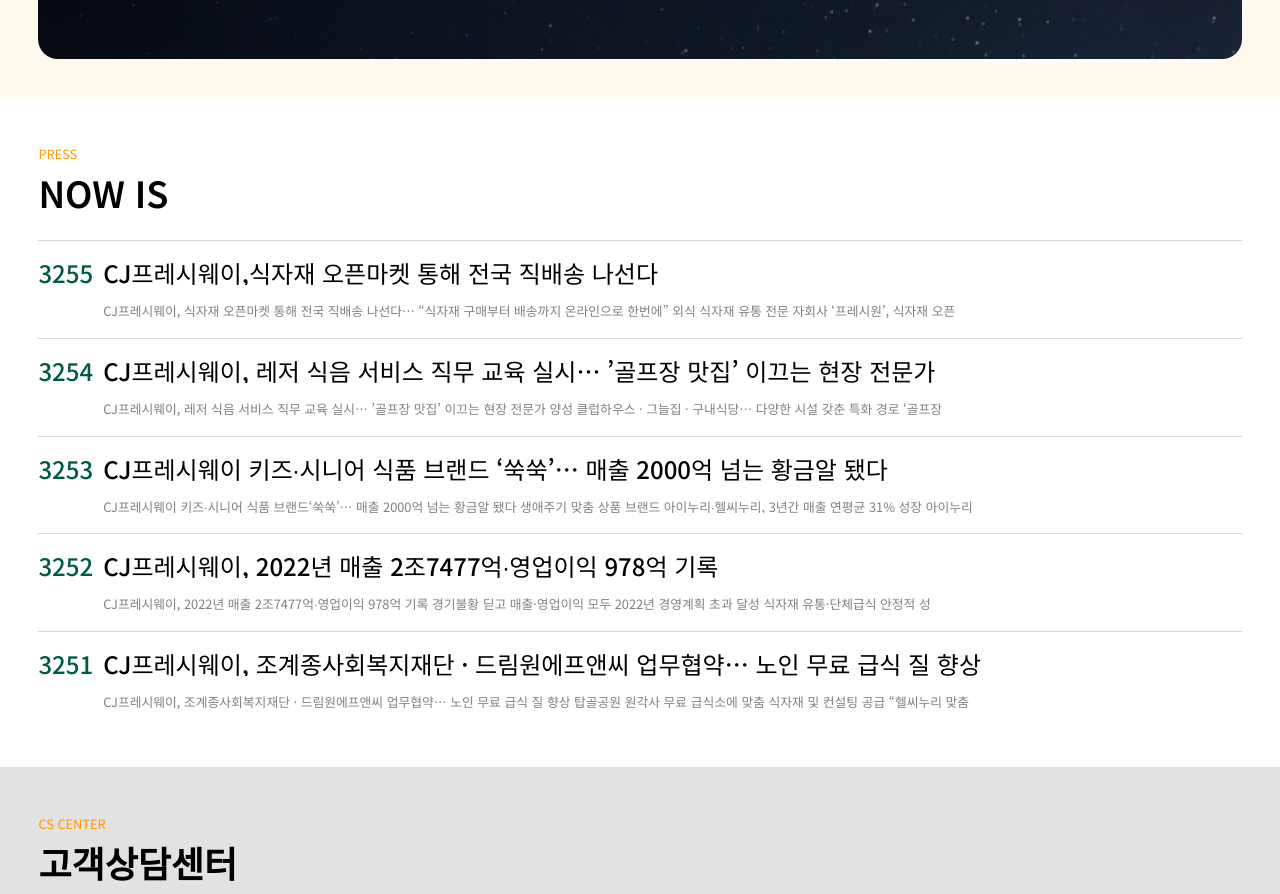
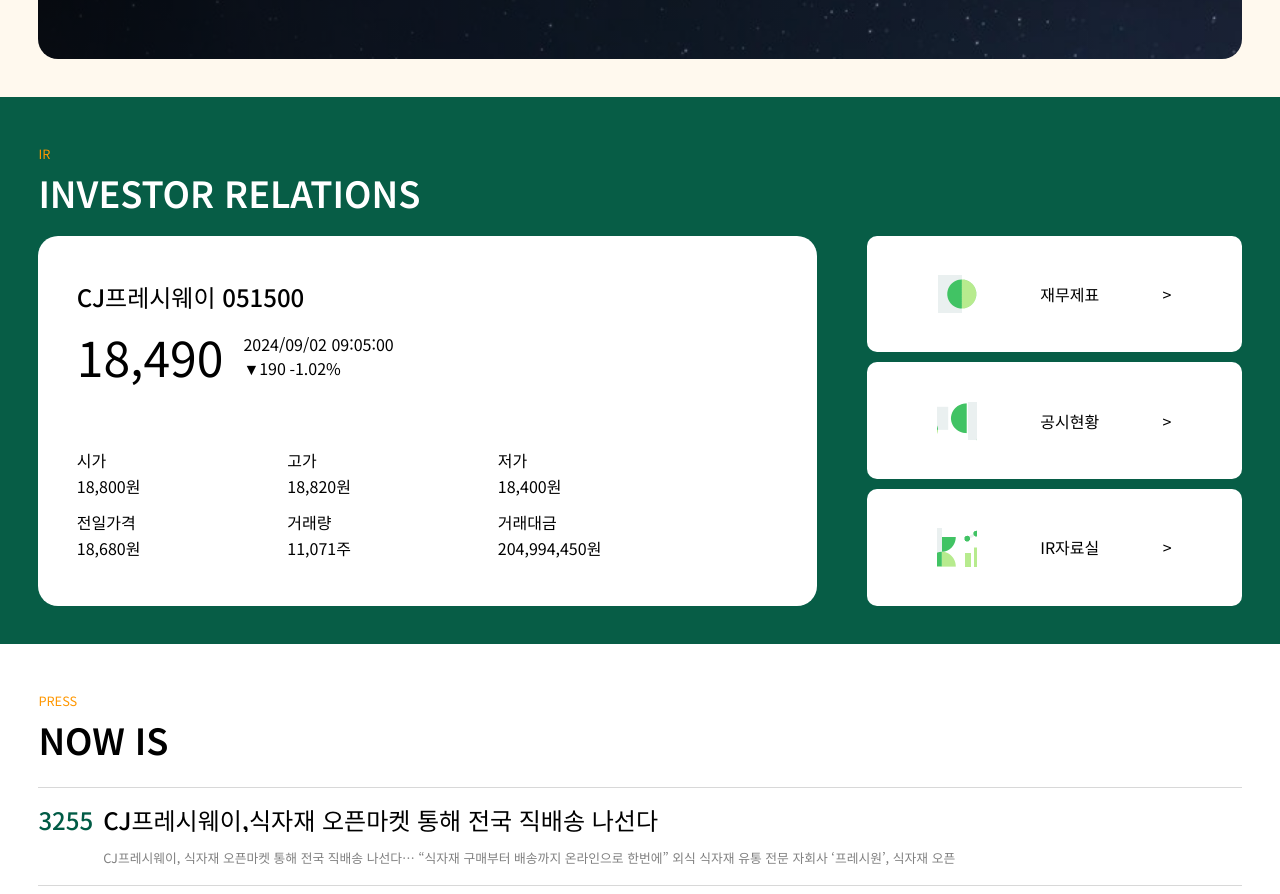
Before and after one commit to bug0630/Freshway, a plain HTML site: page index.html in a window 1280 px wide. Shown: the part 2524-3418 px from the top of the page. Drawn offline with nearby package versions, Linux system fonts and the light colour scheme; a web font is replaced by a local one.

Commit message:
ir section

```diff
--- a/index.html
+++ b/index.html
@@ -494,16 +494,16 @@
         </ul>
       </div>
     </section>
-    <!-- <section class="IR">
+    <section class="IR">
       <div class="IR_box">
         <h2>IR</h2>
         <h3>INVESTOR RELATIONS</h3>
         <div class="IR_content">
           <div class="IR_left">
-            <h4>CJ프레시웨이 <span>051500</span></h4>
+            <h4>CJ프레시웨이 051500</h4>
             <div class="today">
               <div class="price">18,490</div>
-              <div>
+              <div class="time">
                 <span>2024/09/02 09:05:00</span>
                 <p>▼190 -1.02%</p>
               </div>
@@ -517,16 +517,14 @@
               <li><span>거래대금</span>204,994,450원</li>
             </ul>
           </div>
-          <div class="IR_right">
-            <ul>
-              <li><i></i><span>재무제표</span><span>></span></li>
-              <li><i></i><span>공시현황</span><span>></span></li>
-              <li><i></i><span>IR자료실</span><span>></span></li>
-            </ul>
-          </div>
+          <ul class="IR_right">
+            <li><i></i><span>재무제표</span><span>></span></li>
+            <li><i></i><span>공시현황</span><span>></span></li>
+            <li><i></i><span>IR자료실</span><span>></span></li>
+          </ul>
         </div>
       </div>
-    </section> -->
+    </section>
     <section class="PRESS">
       <h2>PRESS</h2>
       <h3>NOW IS</h3>
--- a/style.scss
+++ b/style.scss
@@ -564,6 +564,7 @@ video {
 .IR {
   background-color: #075d46;
   padding: 0;
+  font-size: clamp(12px, 2vw, 16px);
 }
 .IR_box {
   max-width: 1280px;
@@ -572,69 +573,75 @@ video {
 }
 
 .IR_box h3 {
-  font-size: 4em;
   color: white;
 }
 .IR_content {
   display: flex;
   justify-content: space-between;
+  margin-top: clamp(20px, 2vw, 30px);
+  gap: clamp(20px, 5vw, 50px);
+  @media screen and (max-width: 678px) {
+    flex-direction: column;
+  }
 }
-
 .IR_left {
   background-color: white;
-  width: 800px;
-  height: 320px;
-  padding: 50px;
-  box-shadow: 0 1px 10px 0 rgb(44, 44, 44);
+  width: 100%;
+  border-radius: 20px;
+  display: flex;
+  flex-direction: column;
+  justify-content: space-around;
+  padding: $side-padding;
 }
-.IR_left h4 {
-  font-size: 2em;
-}
-.IR_left span {
-  color: green;
-  font-size: 1.4rem;
-}
-
 .today {
   display: flex;
-  align-items: center;
-}
-.price {
-  font-size: 4em;
-  margin-right: 20px;
+  gap: 20px;
+  @media screen and (max-width: 678px) {
+    flex-direction: column;
+  }
+  .price {
+    font-size: clamp(24px, 4vw, 48px);
+  }
+  .time {
+    display: flex;
+    flex-direction: column;
+    justify-content: space-around;
+  }
 }
 .trade {
   display: flex;
-  width: 900px;
   margin-top: 30px;
   flex-wrap: wrap;
 }
 .trade li {
-  width: 300px;
+  width: 30%;
   display: flex;
   flex-direction: column;
+  gap: 10px;
   margin-top: 20px;
 }
 
-.IR_right ul {
+.IR_right {
+  width: 50%;
+  display: flex;
   flex-flow: column;
   align-items: center;
+  gap: 10px;
+  @media screen and (max-width: 678px) {
+    width: 100%;
+    flex-direction: row;
+  }
 }
-.IR_right ul li {
+.IR_right li {
+  width: 100%;
   display: flex;
-  justify-content: center;
+  justify-content: space-around;
   align-items: center;
   background-color: white;
-  box-shadow: 0 1px 20px 0 black;
-  width: 350px;
-  height: 120px;
-  margin-bottom: 30px;
-  padding: 10px;
+  padding: $side-padding;
+  border-radius: 10px;
 }
-.IR_right ul li span {
-  padding: 0 50px 0 10px;
-}
-.IR_right ul li:nth-of-type(1) i {
+.IR_right li:nth-of-type(1) i {
   width: 40px;
   height: 40px;
   background-image: url(img/icons.png);
@@ -643,7 +650,7 @@ video {
   background-position: 0 -340px;
   display: block;
 }
-.IR_right ul li:nth-of-type(2) i {
+.IR_right li:nth-of-type(2) i {
   width: 40px;
   height: 40px;
   background-image: url(img/icons.png);
@@ -652,7 +659,7 @@ video {
   background-position: -50px -340px;
   display: block;
 }
-.IR_right ul li:nth-of-type(3) i {
+.IR_right li:nth-of-type(3) i {
   width: 40px;
   height: 40px;
   background-image: url(img/icons.png);
```
Also changed, not shown: style.css, 1 other file.
